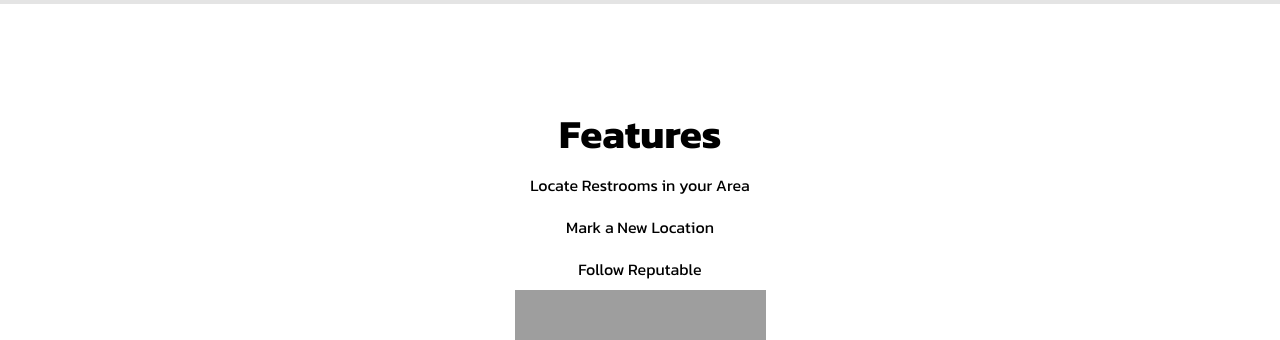
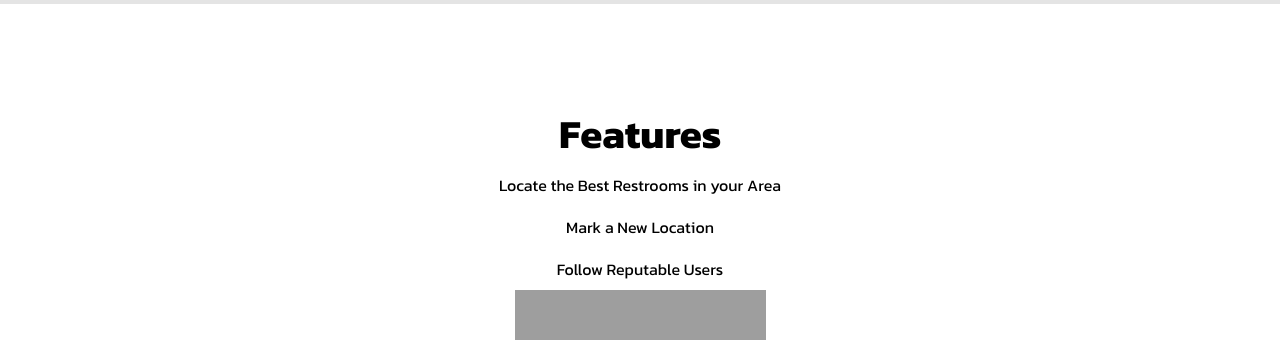
Before and after one commit to yummybomb/ToiletFinder, a plain HTML site: page frontEnd/index.html in a window 1280 px wide. Shown: the part 1631-1971 px from the top of the page. Drawn offline with Linux system fonts and the light colour scheme; grey boxes are pictures that could not be loaded.

```diff
--- a/frontEnd/index.html
+++ b/frontEnd/index.html
@@ -36,9 +36,9 @@
 
 <section class="features">
     <h1>Features</h1>
-    <p>Locate Restrooms in your Area</p>
+    <p>Locate the Best Restrooms in your Area</p>
     <p>Mark a New Location</p>
-    <p>Follow Reputable </p>
+    <p>Follow Reputable Users</p>
     <img src = "image/PhoneMap.png" style="width:251px;height:500px;">
 </section>
 
```
Also changed, not shown: frontEnd/image/home button.png.
